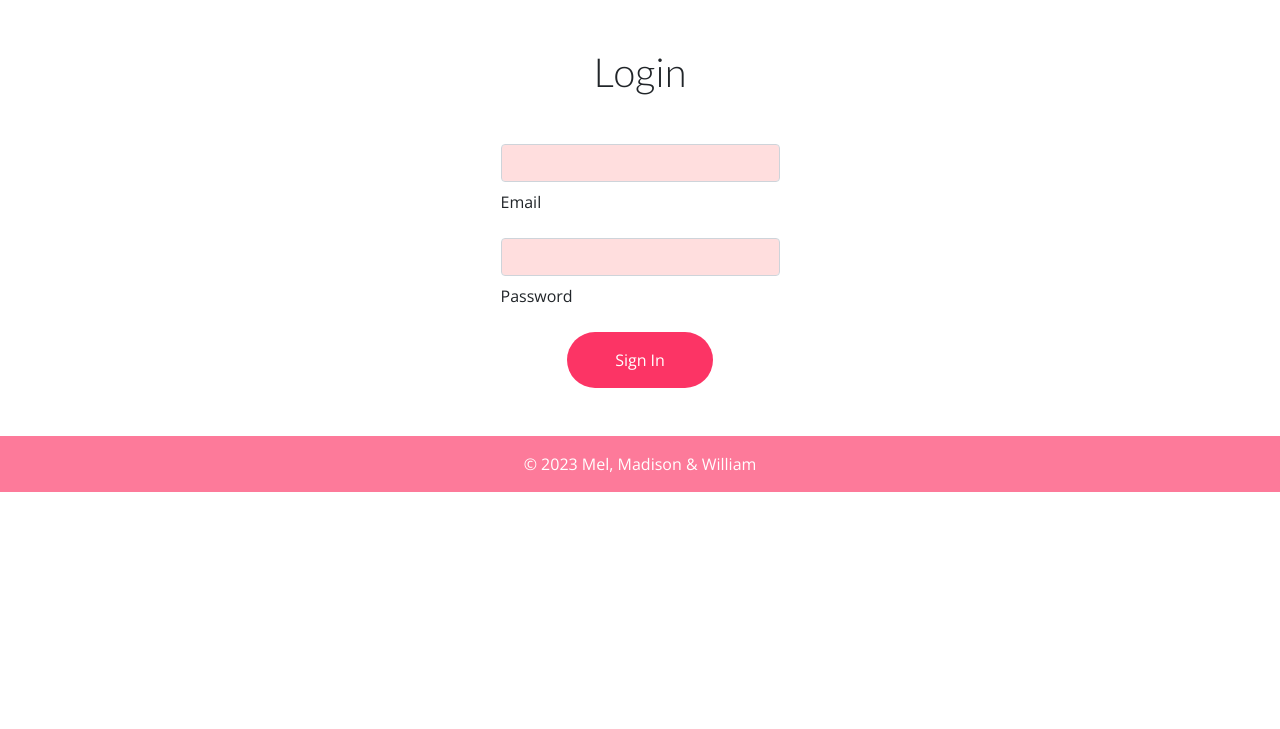
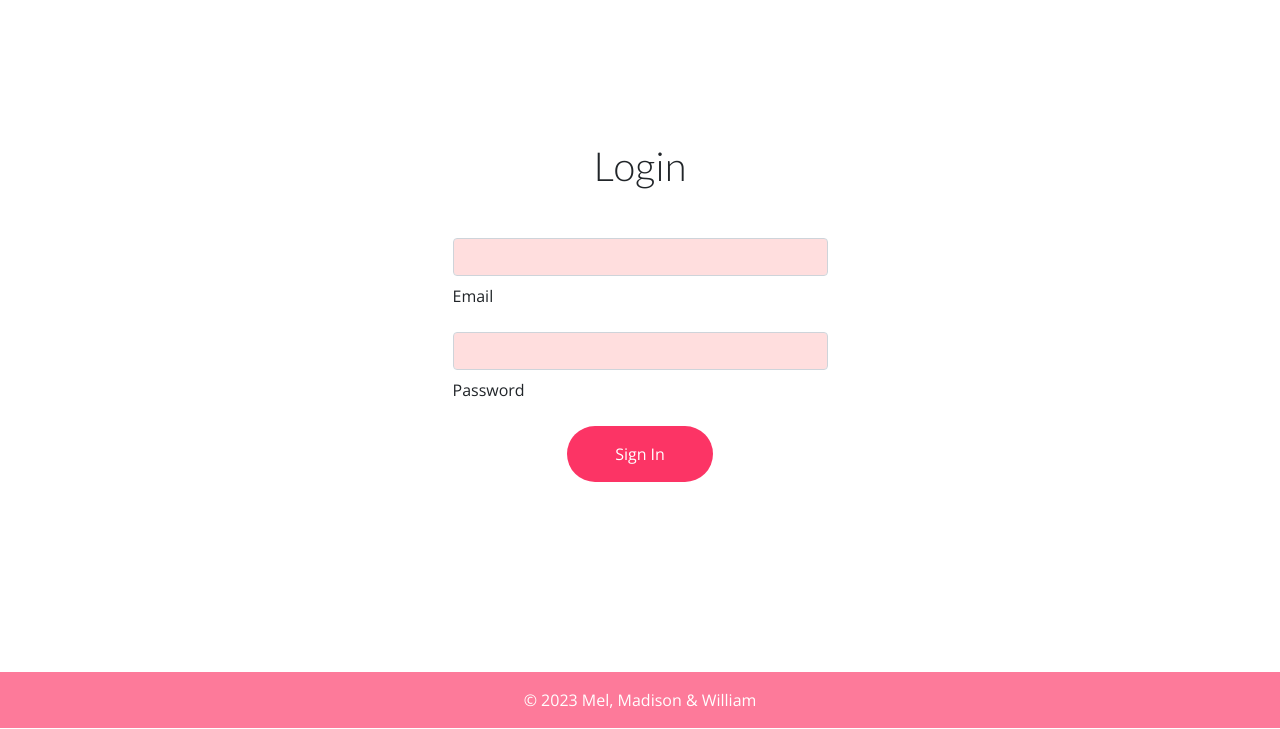
Before and after one commit to melmai/pixapets, a Flask app: page /login in a window 1280 px wide. Shown: the part 71-800 px from the top of the page. Run offline with Flask 3, Linux system fonts and the light colour scheme.

Commit message:
fixes login form positioning

```diff
--- a/static/css/global.css
+++ b/static/css/global.css
@@ -216,6 +216,16 @@ footer {
 }
 
 /* ----------------------------------
+ *  Login page
+ * ----------------------------------*/
+.login-container {
+    max-width: 500px;
+    height: calc(93vh - 120px);
+    margin: auto;
+}
+
+
+/* ----------------------------------
  *  Details page
  * ----------------------------------*/
 
--- a/templates/login.html
+++ b/templates/login.html
@@ -3,11 +3,9 @@
 {% block title %} PixaPets | Login {% endblock %}
 
 {% block content %}
-
-<h1 class="my-5 text-center">Login</h1>
-
-<div class="d-flex justify-content-center">
-  <div class="w-25">
+<div class="d-flex flex-column justify-content-center align-items-center login-container">
+  <div class="w-75">
+    <h1 class="mb-5 text-center">Login</h1>
       <form action="{{ url_for('login') }}" method="POST">
         {{ login.csrf_token }}
 
@@ -23,6 +21,7 @@
 
       </form>
   </div>
+
 </div>
 
 {% endblock %}
```
Lines whose indentation alone changed are shown as unchanged.
